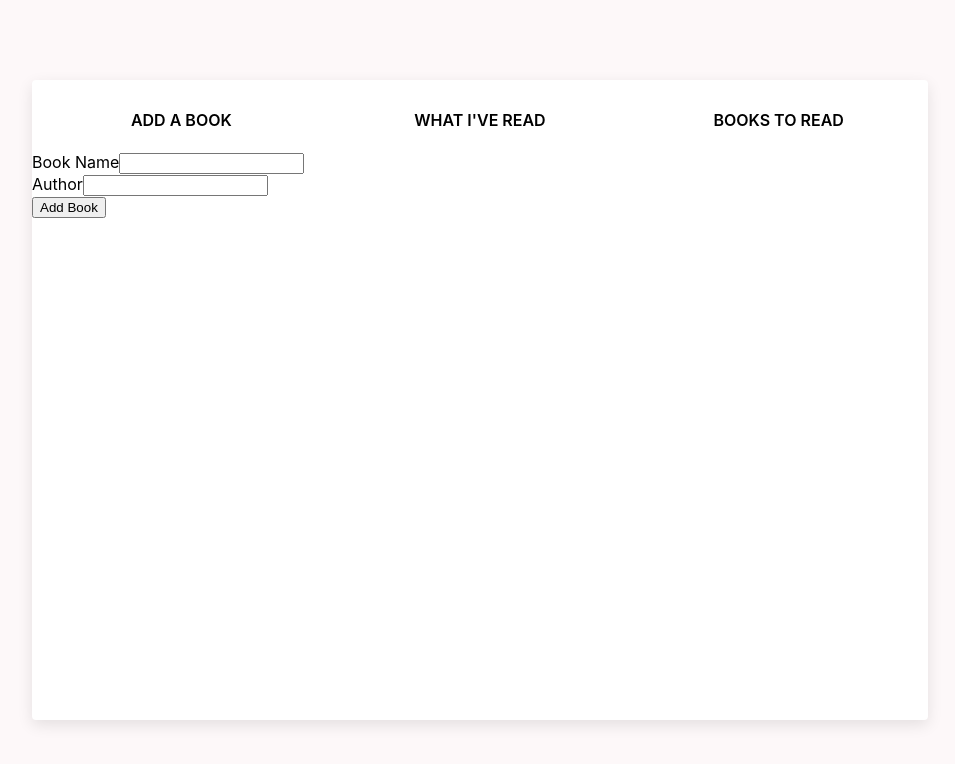
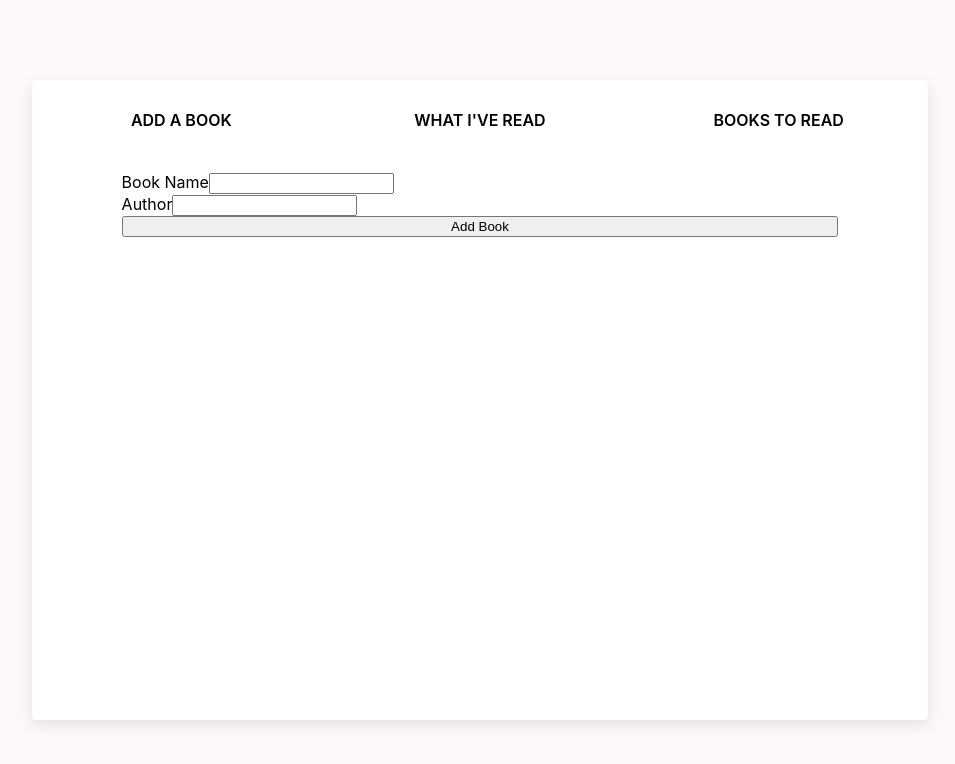
Before and after one commit to ArtsyBiba/react_csharp_crud_app, a React (Create React App) app in the folder client/: page / in a window 1280 px wide. Shown: the top 764 px of the page, without its empty margins (160-1115 px from the left). Built offline with nearby package versions, Linux system fonts and the light colour scheme.

Commit message:
adding basic styles to the form

```diff
--- a/client/src/Components/Form/index.tsx
+++ b/client/src/Components/Form/index.tsx
@@ -1,7 +1,9 @@
 import axios from 'axios';
 import styled from 'styled-components';
+import { useForm, SubmitHandler } from 'react-hook-form';
+import Input from '@material-ui/core/Input';
 
-import { useForm, SubmitHandler } from 'react-hook-form';
+import { FormWrapper } from './styles';
 
 type Book = {
     name: string,
@@ -23,7 +25,7 @@ export const Form = () => {
     };
 
     return (
-            <form onSubmit={handleSubmit(onSubmit)}>
+            <FormWrapper onSubmit={handleSubmit(onSubmit)}>
                 <div>
                     <label htmlFor='name'>Book Name</label>
                     <input {...register('name', { required: true })} type='text'/>
@@ -39,6 +41,6 @@ export const Form = () => {
                     }
                 </div>
                 <button type='submit'>Add Book</button>
-            </form>
+            </FormWrapper>
     )
 }
--- /dev/null
+++ b/client/src/Components/Form/styles.tsx
@@ -0,0 +1,10 @@
+import styled from 'styled-components';
+
+export const FormWrapper = styled.form`
+    align-self: center;
+    margin-top: 20px;
+    display: flex;
+    flex-direction: column;
+    justify-content: center;
+    width: 80%;
+`;
```
